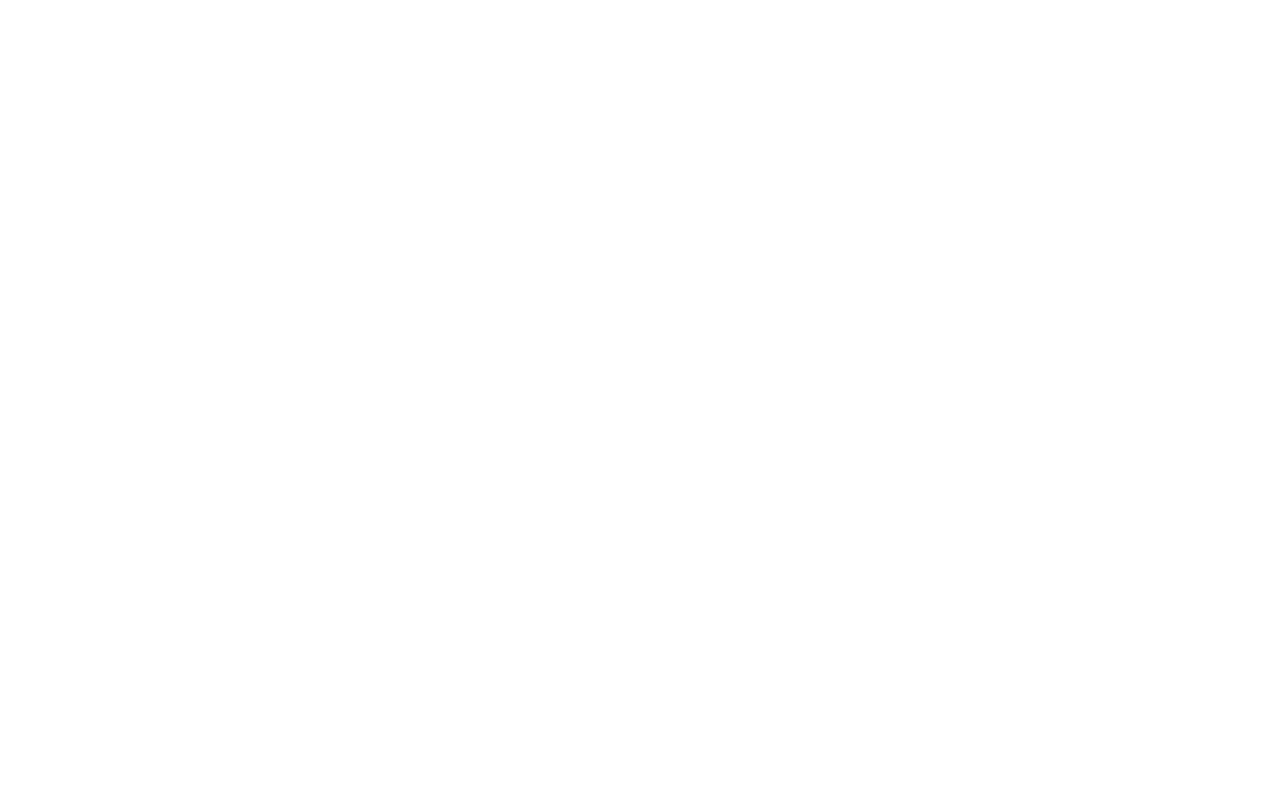
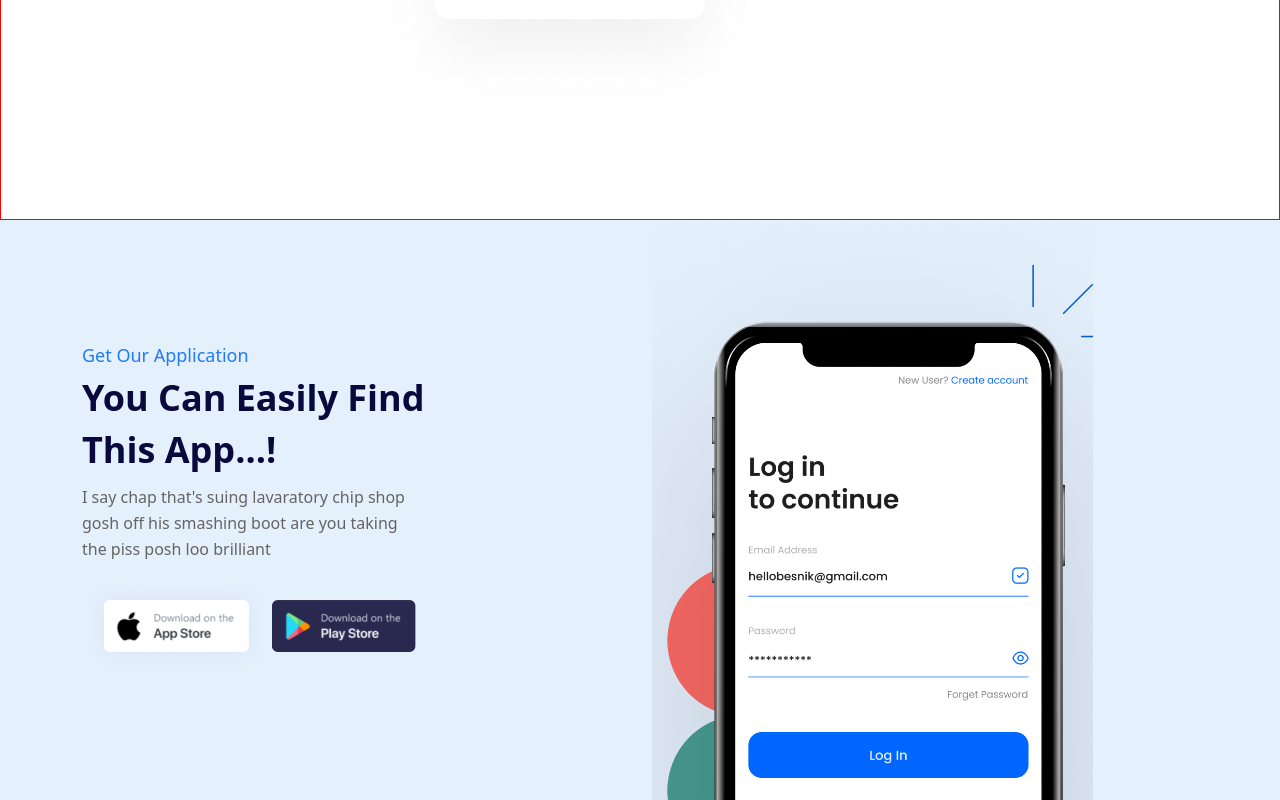
Before and after one commit to DerrickOdhiambo/Landing-page, a React (Create React App) app: page / in a window 1280 px wide. Shown: the part 4042-4842 px from the top of the page. Before the commit the page ends 3492 px from the top, so only its background shows below. Built offline with nearby package versions, Linux system fonts and the light colour scheme.

Commit message:
finish working pn the CTA section and its styling

```diff
--- a/src/App.js
+++ b/src/App.js
@@ -3,6 +3,8 @@ import Header from './components/Header';
 import About from './components/About';
 import Achievement from './components/Achievement';
 import Features from './components/Features';
+import Members from './components/Members';
+import Advert from './components/Advert';
 
 function App() {
 	return (
@@ -11,6 +13,8 @@ function App() {
 			<About />
 			<Achievement />
 			<Features />
+			<Members />
+			<Advert />
 		</div>
 	);
 }
--- a/src/components/Advert.js
+++ b/src/components/Advert.js
@@ -7,14 +7,14 @@ const Advert = () => {
 			<section className='advert'>
 				<div className='container'>
 					<div className='row'>
-						<div className='col-md-6'>
+						<div className='col-md-6 cta-description'>
 							<h3>get our application</h3>
 							<h1>
 								You can easily find <br />
 								this app...!
 							</h1>
 							<p>
-								I say chap thats suing lavaratory chip shop
+								I say chap that's suing lavaratory chip shop
 								<br /> gosh off his smashing boot are you taking
 								<br /> the piss posh loo brilliant
 							</p>
@@ -23,8 +23,8 @@ const Advert = () => {
 								<img src='images/cta2.png' alt='' />
 							</div>
 						</div>
-						<div className='col-md-6'>
-							<img src='images/mobile.png' alt='' />
+						<div className='col-md-6 cta-image'>
+							<img src='images/mobile.png' id='cta-image' alt='' />
 						</div>
 					</div>
 				</div>
--- a/src/styles/advert.scss
+++ b/src/styles/advert.scss
@@ -2,4 +2,41 @@
 	width: 100%;
 	height: 580px;
 	background: #e5f0fd;
+	.container {
+		.row {
+			.cta-description {
+				display: flex;
+				flex-direction: column;
+				justify-content: center;
+				h3 {
+					font-style: normal;
+					font-weight: 500;
+					font-size: 18px;
+					line-height: 18px;
+					color: #217bf4;
+					text-transform: capitalize;
+				}
+				h1 {
+					font-weight: 700;
+					font-size: 36px;
+					line-height: 52px;
+					color: #0a093d;
+					text-transform: capitalize;
+				}
+				p {
+					font-weight: 400;
+					font-size: 16px;
+					line-height: 26px;
+					color: #656464;
+				}
+			}
+			.cta-image {
+				img#cta-image {
+					width: 440.5px;
+					height: 580px;
+					object-fit: cover;
+				}
+			}
+		}
+	}
 }
```
